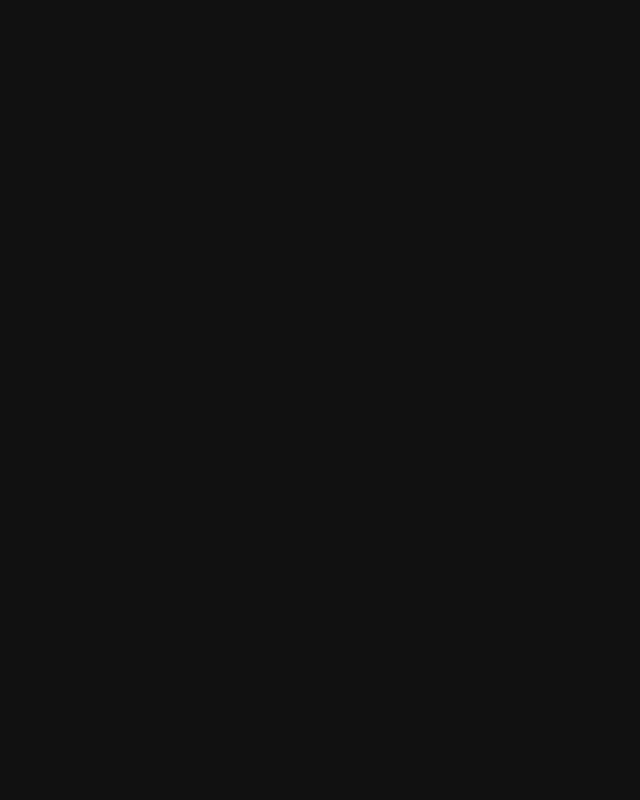
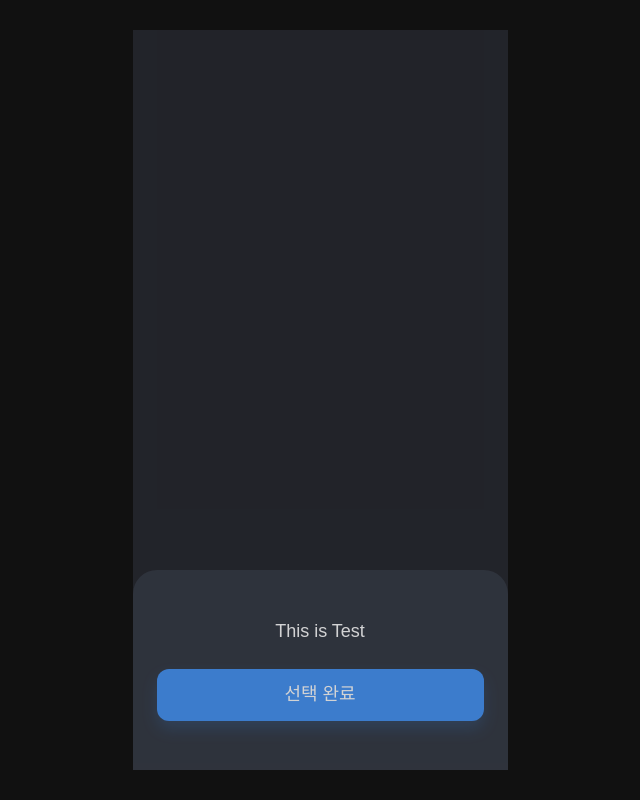
Before and after one commit to yojessie/budget, a React (Create React App) app: page /calendar in a window 1280 px wide. Before the commit this address had no page. Shown: the whole page, without its empty margins (320-960 px from the left). Built offline with nearby package versions, Linux system fonts and the light colour scheme; a web font is replaced by a local one.

Commit message:
Add calendar component and route

```diff
--- a/src/App.js
+++ b/src/App.js
@@ -12,6 +12,8 @@ import BudgetList from "./pages/BudgetList";
 import BudgetSet from "./pages/BudgetSet";
 import BudgetListId from "./pages/BudgetListId";
 import AddSpend from "./pages/AddSpend";
+
+import Calendar from "./components/Modules/Calendar";
 
 const App = () => {
   const [isDarkMode, setIsDarkMode] = useState(true);
@@ -40,6 +42,7 @@ const App = () => {
             isEmpty={false}
           />
           <Route path="/add-spend" element={<AddSpend />} />
+          <Route path="calendar" element={<Calendar />} />
         </Routes>
       </Router>
     </ThemeProvider>
--- /dev/null
+++ b/src/components/Modules/Calendar.js
@@ -0,0 +1,41 @@
+import React from "react";
+import styled from "styled-components";
+import Container from "./Container.styled";
+import Button from "./Button";
+
+const BlackOverlay = styled.div`
+  width: 100%;
+  height: 100%;
+  background-color: ${({ theme }) => theme.color.bg};
+  opacity: 80%;
+  z-index: 100;
+`;
+
+const CalendarContainer = styled.div`
+  position: absolute;
+  bottom: 0;
+  left: 0;
+  ${({ theme }) => theme.flex.center};
+  width: 100%;
+  height: 200px;
+  padding: 48px 24px;
+  background-color: ${({ theme }) => theme.color.bgPale};
+  border-radius: 24px 24px 0px 0px;
+  z-index: 200;
+  gap: 24px;
+`;
+
+const Calendar = () => {
+  return (
+    <Container>
+      <BlackOverlay>
+        <CalendarContainer>
+          <h1>This is Test</h1>
+          <Button>선택 완료</Button>
+        </CalendarContainer>
+      </BlackOverlay>
+    </Container>
+  );
+};
+
+export default Calendar;
--- a/src/components/Modules/Container.styled.js
+++ b/src/components/Modules/Container.styled.js
@@ -8,7 +8,6 @@ const Container = styled.div`
   max-height: 740px;
   padding: 0 24px 24px 24px;
   background-color: ${({ theme }) => theme.color.bg};
-  border-radius: ${({ theme }) => theme.radius.regular};
   ${({ theme }) => theme.flex.center}
   justify-content: flex-start;
   overflow: hidden;
--- a/src/components/Modules/InnerContainer.styled.js
+++ b/src/components/Modules/InnerContainer.styled.js
@@ -13,7 +13,7 @@ const InnerContainer = styled(Container)`
   ${({ theme }) => theme.flex.center}
   gap: 24px;
 
-  .close-button {
+  button.close-button {
     position: absolute;
     top: 8px;
     right: 8px;
--- a/src/components/Modules/Input.js
+++ b/src/components/Modules/Input.js
@@ -26,6 +26,7 @@ const StyledInput = styled.input`
   }
 
   &::placeholder {
+    ${({ theme }) => theme.typo.regular}
     color: ${({ theme }) => theme.color.disabled};
   }
 `;
--- a/src/pages/AddSpend.js
+++ b/src/pages/AddSpend.js
@@ -20,7 +20,7 @@ const AddSpend = () => {
           <Input placeholder={"소비금액"} />
           <SelectDiv>
             <CatagorySelect name="catagory">
-              <option selected disabled>
+              <option selected disabled value="">
                 카테고리
               </option>
               <option value="식비">식비</option>
--- a/src/pages/AddSpend.styled.js
+++ b/src/pages/AddSpend.styled.js
@@ -7,6 +7,7 @@ const STYLE = ({ theme }) => `
   background-color: ${theme.color.bg};
   border-radius: ${theme.radius.regular};
   border: 1px solid ${theme.color.stroke};
+  ${theme.typo.regular};
   color: ${theme.color.txtBody};
   padding: 8px 4px 8px 16px;
   margin-bottom: 8px;
@@ -34,7 +35,7 @@ export const CatagorySelect = styled.select`
     border: 1px solid ${({ theme }) => theme.color.blue};
   }
 
-  option:first-child {
+  option:disabled {
     color: ${({ theme }) => theme.color.disabled};
   }
 `;
```
